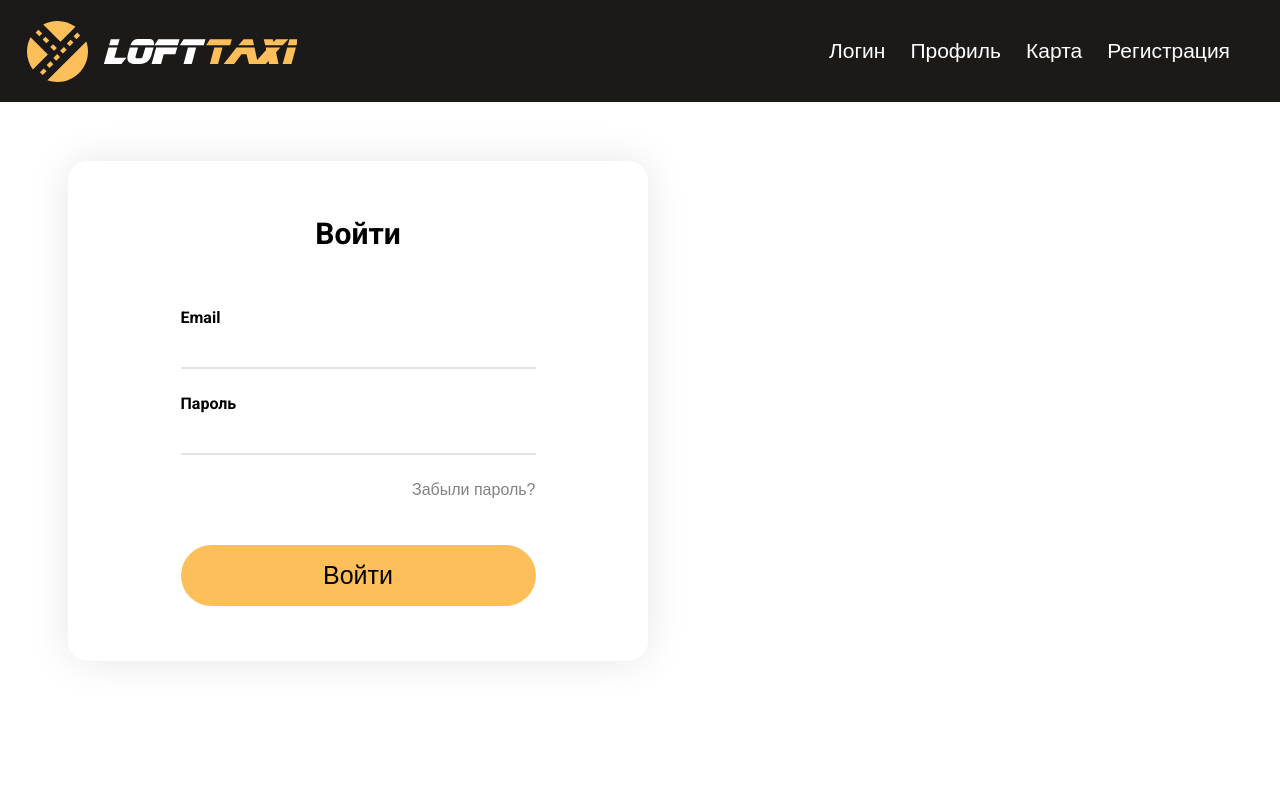
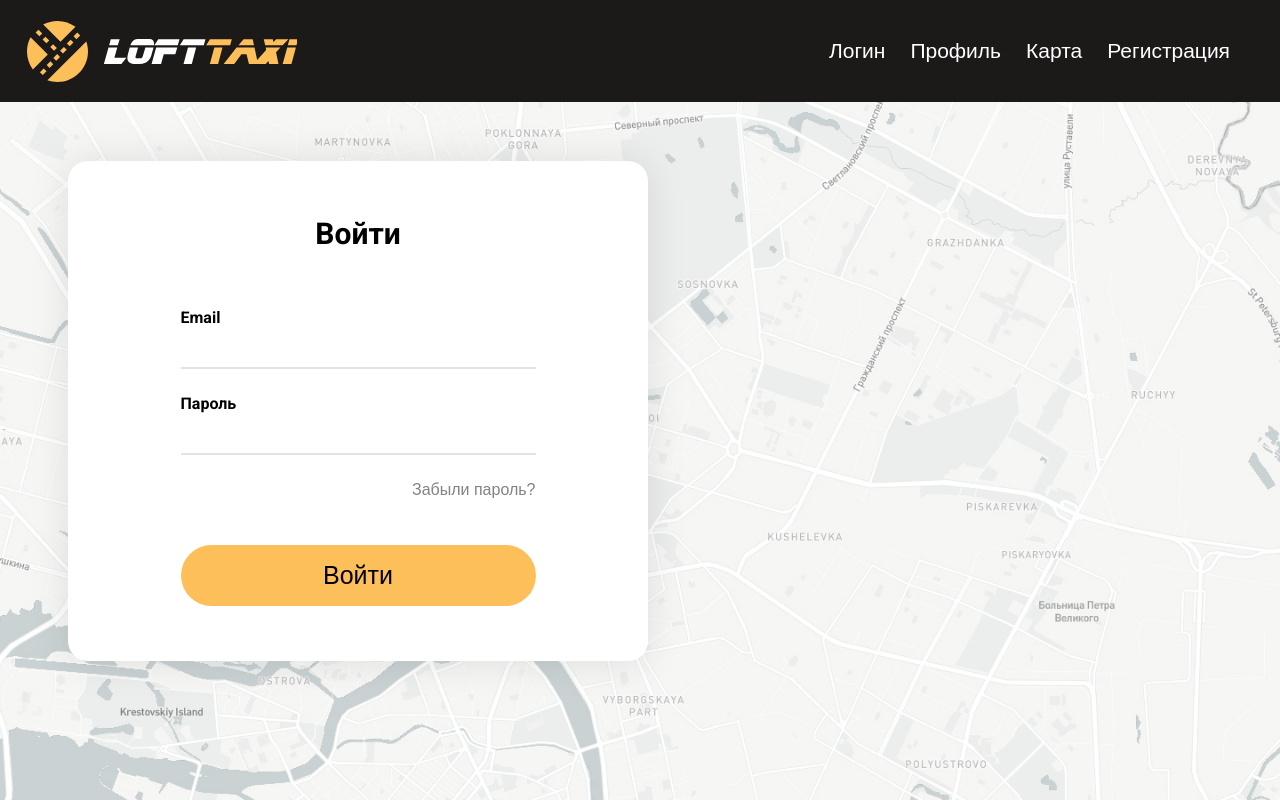
Before and after one commit to i3npyc/taxi, a React (Create React App) app: page / in a window 1280 px wide. Built offline with nearby package versions, Linux system fonts and the light colour scheme; the HTML template or start-up script is replaced by a standard one.

Commit message:
feat: add background image

```diff
--- a/src/App.css
+++ b/src/App.css
@@ -21,3 +21,7 @@ button {
   background: none;
   cursor: pointer;
 }
+.App {
+  height: 100vh;
+  background: url('./static/img/map.png') no-repeat center / cover;
+}
```
Also changed, not shown: src/static/img/map.png (added).
